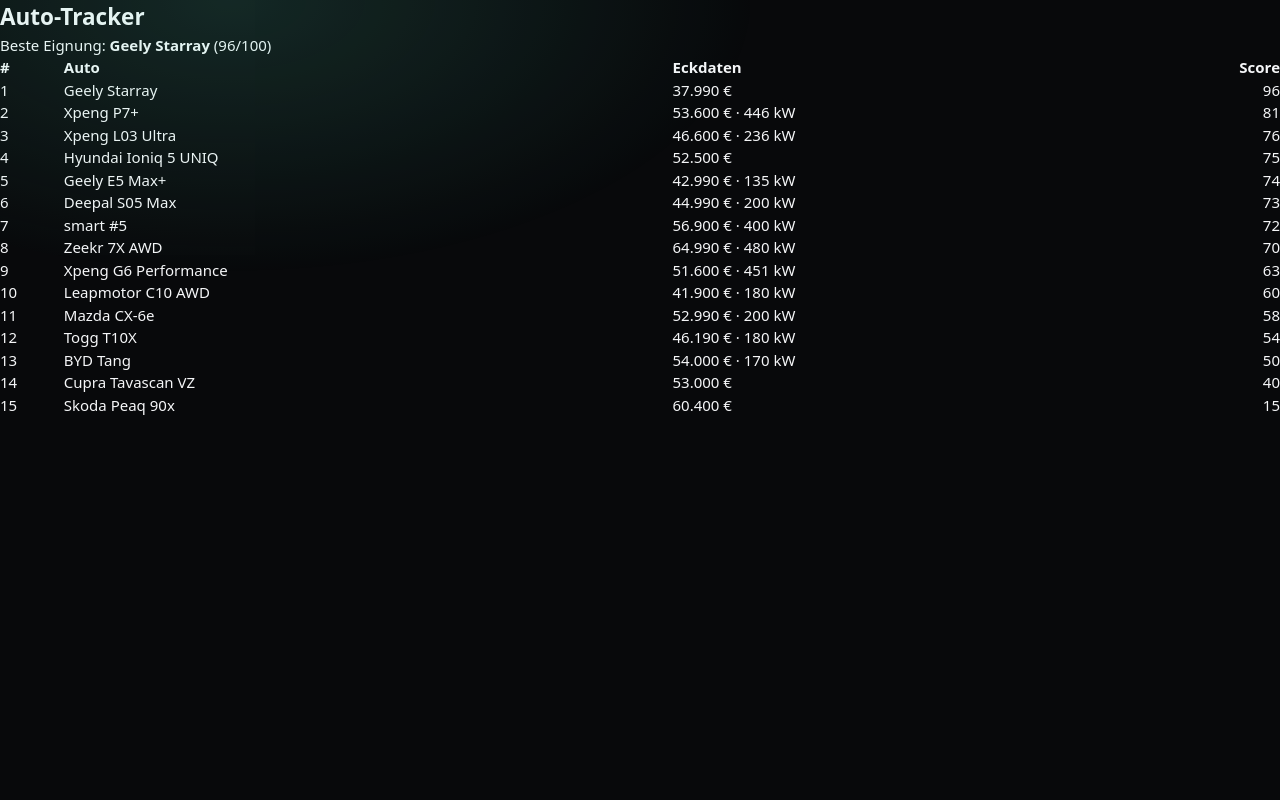
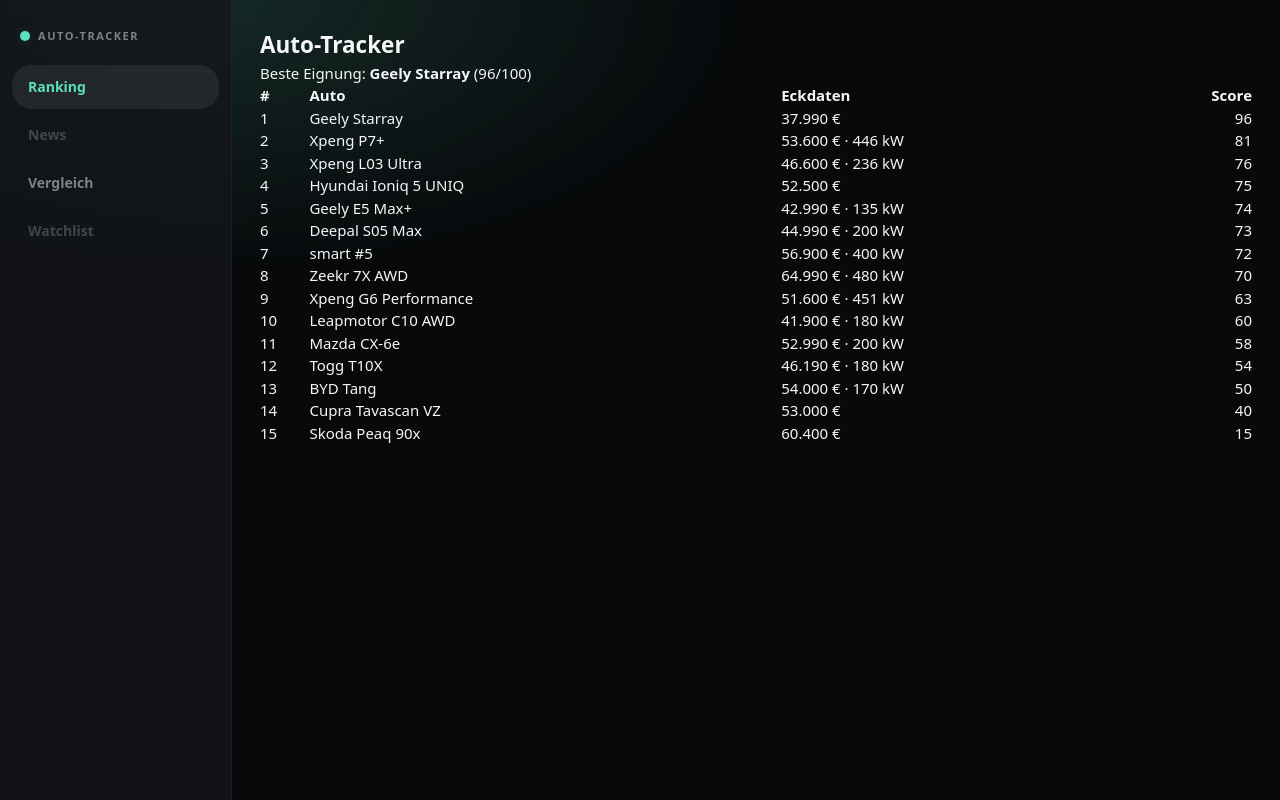
Before and after one commit to Soeren-Raeuschel/Auto-Tracker, a React (Vite) app: page / in a window 1280 px wide. Built offline with nearby package versions, Linux system fonts and the light colour scheme.

Commit message:
feat: implement responsive AppShell layout with navigation for Ranking, News, Compare, and Watchlist pages

```diff
--- a/src/App.tsx
+++ b/src/App.tsx
@@ -1,27 +1,35 @@
 import { HashRouter, Navigate, Route, Routes } from 'react-router-dom';
 import { createContainer } from './composition/container';
 import { ROUTES } from './ui/routes';
+import { AppShell } from './ui/components/AppShell';
 import { CarDetailPage } from './ui/pages/CarDetailPage';
 import { ComparePage } from './ui/pages/ComparePage';
+import { NewsPage } from './ui/pages/NewsPage';
 import { RankingPage } from './ui/pages/RankingPage';
 import { SettingsPage } from './ui/pages/SettingsPage';
+import { WatchlistPage } from './ui/pages/WatchlistPage';
 
 const container = createContainer();
 
 /**
  * Routing (T2.1). HashRouter statt BrowserRouter: GitHub Pages (T7.8) liefert
  * keinen SPA-Fallback, und `base: './'` hält die App portabel.
+ * AppShell (T10.3) legt Sidebar/TabBar um alle Seiten.
  */
 export default function App() {
   return (
     <HashRouter>
+      <AppShell>
         <Routes>
           <Route path={ROUTES.ranking} element={<RankingPage container={container} />} />
           <Route path={ROUTES.settings} element={<SettingsPage />} />
           <Route path={ROUTES.carDetail} element={<CarDetailPage />} />
           <Route path={ROUTES.compare} element={<ComparePage />} />
+          <Route path={ROUTES.news} element={<NewsPage />} />
+          <Route path={ROUTES.watchlist} element={<WatchlistPage />} />
           <Route path="*" element={<Navigate to={ROUTES.ranking} replace />} />
         </Routes>
+      </AppShell>
     </HashRouter>
   );
 }
--- /dev/null
+++ b/src/ui/components/AppShell.css
@@ -0,0 +1,192 @@
+/* Layout-Shell (T10.3). Breakpoints per CSS: mobil <768, Tablet 768-1023, Desktop ab 1024. */
+.app-shell {
+  min-height: 100dvh;
+  display: grid;
+  grid-template-columns: 1fr;
+}
+
+/* ---------- Mobil: schwebende TabBar ---------- */
+.app-shell__sidebar {
+  display: none;
+}
+
+.app-shell__content {
+  position: relative;
+  z-index: 1;
+  padding: calc(var(--s-6) + env(safe-area-inset-top)) 20px
+    calc(100px + env(safe-area-inset-bottom));
+  min-width: 0;
+}
+
+.app-shell__tabbar {
+  position: fixed;
+  z-index: 10;
+  left: 16px;
+  right: 16px;
+  bottom: calc(24px + env(safe-area-inset-bottom));
+  height: 64px;
+  border-radius: var(--r-pill);
+  display: flex;
+  align-items: center;
+  justify-content: space-around;
+  gap: var(--s-1);
+  padding: var(--s-2);
+  background: var(--glass-nav);
+  -webkit-backdrop-filter: blur(20px);
+  backdrop-filter: blur(20px);
+  border: 1px solid var(--hairline);
+  box-shadow: var(--inset-highlight);
+}
+
+@supports not ((backdrop-filter: blur(20px)) or (-webkit-backdrop-filter: blur(20px))) {
+  .app-shell__tabbar {
+    background: rgba(20, 22, 26, 0.97);
+  }
+}
+
+.app-shell__nav-item {
+  display: flex;
+  flex-direction: column;
+  align-items: center;
+  justify-content: center;
+  gap: 2px;
+  min-width: 44px;
+  min-height: 44px;
+  border-radius: var(--r-pill);
+  color: var(--muted);
+  text-decoration: none;
+  transition:
+    color var(--t-fast) var(--ease),
+    background-color var(--t-fast) var(--ease),
+    transform var(--t-fast) var(--ease);
+}
+
+.app-shell__nav-item--compact {
+  flex: 1;
+}
+
+.app-shell__nav-item:hover {
+  color: var(--text);
+}
+
+@media (hover: hover) {
+  .app-shell__nav-item--compact:hover {
+    background: var(--hover);
+  }
+}
+
+.app-shell__nav-item--active {
+  color: var(--accent);
+  background: var(--hover);
+}
+
+.app-shell__nav-item--disabled {
+  opacity: 0.45;
+  cursor: not-allowed;
+}
+
+.app-shell__tabbar .app-shell__nav-label {
+  font-size: 10px;
+  font-weight: 700;
+  letter-spacing: 0.06em;
+}
+
+/* ---------- Tablet: Icon-Sidebar ---------- */
+@media (min-width: 768px) {
+  .app-shell {
+    grid-template-columns: 72px 1fr;
+  }
+
+  .app-shell__sidebar {
+    position: sticky;
+    top: 0;
+    display: flex;
+    flex-direction: column;
+    align-items: center;
+    gap: var(--s-5);
+    height: 100dvh;
+    padding: var(--s-5) var(--s-2) var(--s-5);
+    border-right: 1px solid var(--hairline-soft);
+    background: var(--glass-nav);
+  }
+
+  .app-shell__content {
+    padding: calc(var(--s-6) + env(safe-area-inset-top)) var(--s-6) var(--s-7);
+  }
+
+  .app-shell__tabbar {
+    display: none;
+  }
+
+  .app-shell__logo-text {
+    display: none;
+  }
+
+  .app-shell__nav {
+    display: flex;
+    flex-direction: column;
+    gap: var(--s-1);
+    width: 100%;
+  }
+
+  .app-shell__nav-item {
+    width: 100%;
+  }
+
+  .app-shell__nav-label {
+    display: none;
+  }
+}
+
+/* ---------- Desktop: Sidebar mit Labels ---------- */
+@media (min-width: 1024px) {
+  .app-shell {
+    grid-template-columns: 232px 1fr;
+  }
+
+  .app-shell__sidebar {
+    align-items: stretch;
+    padding: var(--s-6) var(--s-3) var(--s-5);
+  }
+
+  .app-shell__logo {
+    display: flex;
+    align-items: center;
+    gap: var(--s-2);
+    padding-left: var(--s-2);
+  }
+
+  .app-shell__logo-dot {
+    width: 10px;
+    height: 10px;
+    border-radius: var(--r-pill);
+    background: var(--accent);
+    box-shadow: 0 0 12px var(--accent-glow);
+  }
+
+  .app-shell__logo-text {
+    display: block;
+  }
+
+  .app-shell__nav-label {
+    display: block;
+  }
+
+  .app-shell__nav-item {
+    flex-direction: row;
+    justify-content: flex-start;
+    gap: var(--s-3);
+    padding: 0 var(--s-4);
+    height: 44px;
+    border-radius: var(--r-md);
+    font-size: 14px;
+    font-weight: 600;
+  }
+
+  @media (hover: hover) {
+    .app-shell__nav-item:hover {
+      transform: translateX(4px);
+      background: var(--hover);
+    }
+  }
+}
--- /dev/null
+++ b/src/ui/components/AppShell.tsx
@@ -0,0 +1,61 @@
+import type { ReactNode } from 'react';
+import { NavLink } from 'react-router-dom';
+import { useAppShellViewModel } from '../viewmodels/useAppShellViewModel';
+import type { NavItemVM } from '../viewmodels/appShellViewModel';
+import './AppShell.css';
+
+/**
+ * Responsive Layout-Shell (T10.3). Breakpoints nur per CSS:
+ * mobil <768 px schwebende TabBar, Tablet 768-1023 px Icon-Sidebar,
+ * Desktop ab 1024 px Sidebar mit Labels. Safe Areas via env().
+ */
+export function AppShell({ children }: { children: ReactNode }) {
+  const navItems = useAppShellViewModel();
+
+  return (
+    <div className="app-shell">
+      <header className="app-shell__sidebar" aria-label="Hauptnavigation">
+        <div className="app-shell__logo">
+          <span className="app-shell__logo-dot" aria-hidden="true" />
+          <span className="app-shell__logo-text label">Auto-Tracker</span>
+        </div>
+        <nav className="app-shell__nav" aria-label="Navigation">
+          {navItems.map((item) => (
+            <NavItemLink key={item.key} item={item} />
+          ))}
+        </nav>
+      </header>
+
+      <main className="app-shell__content">{children}</main>
+
+      <nav className="app-shell__tabbar glass" aria-label="Hauptnavigation">
+        {navItems.map((item) => (
+          <NavItemLink key={item.key} item={item} compact />
+        ))}
+      </nav>
+    </div>
+  );
+}
+
+function NavItemLink({ item, compact = false }: { item: NavItemVM; compact?: boolean }) {
+  if (item.disabled) {
+    return (
+      <span className="app-shell__nav-item app-shell__nav-item--disabled" aria-disabled="true">
+        <span className="app-shell__nav-label">{item.label}</span>
+      </span>
+    );
+  }
+  return (
+    <NavLink
+      to={item.path}
+      end={item.path === '/'}
+      className={({ isActive }) =>
+        `app-shell__nav-item${compact ? ' app-shell__nav-item--compact' : ''}${
+          isActive ? ' app-shell__nav-item--active' : ''
+        }`
+      }
+    >
+      <span className="app-shell__nav-label">{item.label}</span>
+    </NavLink>
+  );
+}
--- /dev/null
+++ b/src/ui/pages/NewsPage.tsx
@@ -0,0 +1,9 @@
+/** Platzhalter bis T7.3: News-Ansicht mit echten Daten aus public/data/news.json. */
+export function NewsPage() {
+  return (
+    <section>
+      <h1 className="label">News</h1>
+      <p>Noch keine News – die Ansicht kommt mit T7.3.</p>
+    </section>
+  );
+}
--- /dev/null
+++ b/src/ui/pages/WatchlistPage.tsx
@@ -0,0 +1,9 @@
+/** Platzhalter: Watchlist-Ansicht kommt mit Phase D (T3.x) zur Route dazu. */
+export function WatchlistPage() {
+  return (
+    <section>
+      <h1 className="label">Watchlist</h1>
+      <p>Noch keine Watchlist – die Ansicht kommt mit T3.x.</p>
+    </section>
+  );
+}
--- a/src/ui/routes.ts
+++ b/src/ui/routes.ts
@@ -1,12 +1,14 @@
 /**
  * Zentrale Routen-Konfiguration (T2.1). Reine Daten, damit die Routen testbar sind,
- * ohne React zu rendern. `/news` kommt später mit T7.3 dazu.
+ * ohne React zu rendern. `/news` und `/watchlist` sind Platzhalter bis T7.3.
  */
 export const ROUTES = {
   ranking: '/',
   settings: '/settings',
   carDetail: '/car/:id',
   compare: '/compare',
+  news: '/news',
+  watchlist: '/watchlist',
 } as const;
 
 export type RouteKey = keyof typeof ROUTES;
--- /dev/null
+++ b/src/ui/viewmodels/appShellViewModel.ts
@@ -0,0 +1,41 @@
+import { ROUTES } from '../routes';
+
+/** Reine Nav-Daten der Shell (T10.3). Tabs laut Aufgabe: Ranking, News, Vergleich, Watchlist. */
+export interface NavItem {
+  key: string;
+  label: string;
+  path: string;
+  disabled: boolean;
+}
+
+export const NAV_ITEMS: readonly NavItem[] = [
+  { key: 'ranking', label: 'Ranking', path: ROUTES.ranking, disabled: false },
+  { key: 'news', label: 'News', path: ROUTES.news, disabled: true },
+  { key: 'compare', label: 'Vergleich', path: ROUTES.compare, disabled: false },
+  { key: 'watchlist', label: 'Watchlist', path: ROUTES.watchlist, disabled: true },
+];
+
+/** Ready-to-render Nav-Eintrag: aktiv, wenn der Pfad zur aktuellen Route passt. */
+export interface NavItemVM extends NavItem {
+  active: boolean;
+}
+
+/**
+ * Reine Funktion: markiert den aktiven Eintrag. `/` matcht exakt, alle anderen
+ * Pfade matchen auch Praefixe (z. B. `/car/:id` unterliegt keinem Nav-Eintrag,
+ * aber `/news/xyz` wuerde News markieren, sobald es Unterrouten gibt).
+ */
+// Pattern: MVVM. Pure function = easy to test without a browser.
+export function toAppShellViewModel(
+  activePath: string,
+  items: readonly NavItem[] = NAV_ITEMS,
+): NavItemVM[] {
+  return items.map((item) => ({
+    ...item,
+    active: item.disabled
+      ? false
+      : item.path === '/'
+        ? activePath === item.path
+        : activePath === item.path || activePath.startsWith(`${item.path}/`),
+  }));
+}
--- /dev/null
+++ b/src/ui/viewmodels/useAppShellViewModel.ts
@@ -0,0 +1,8 @@
+import { useLocation } from 'react-router-dom';
+import { toAppShellViewModel, type NavItemVM } from './appShellViewModel';
+
+/** ViewModel-Hook fuer die Shell (T10.3): aktiver Nav-Eintrag aus der aktuellen Route. */
+export function useAppShellViewModel(): NavItemVM[] {
+  const { pathname } = useLocation();
+  return toAppShellViewModel(pathname);
+}
```
Also changed, not shown: 3 other files (tests, documents, lock files or other folders). Lines whose indentation alone changed are shown as unchanged.
